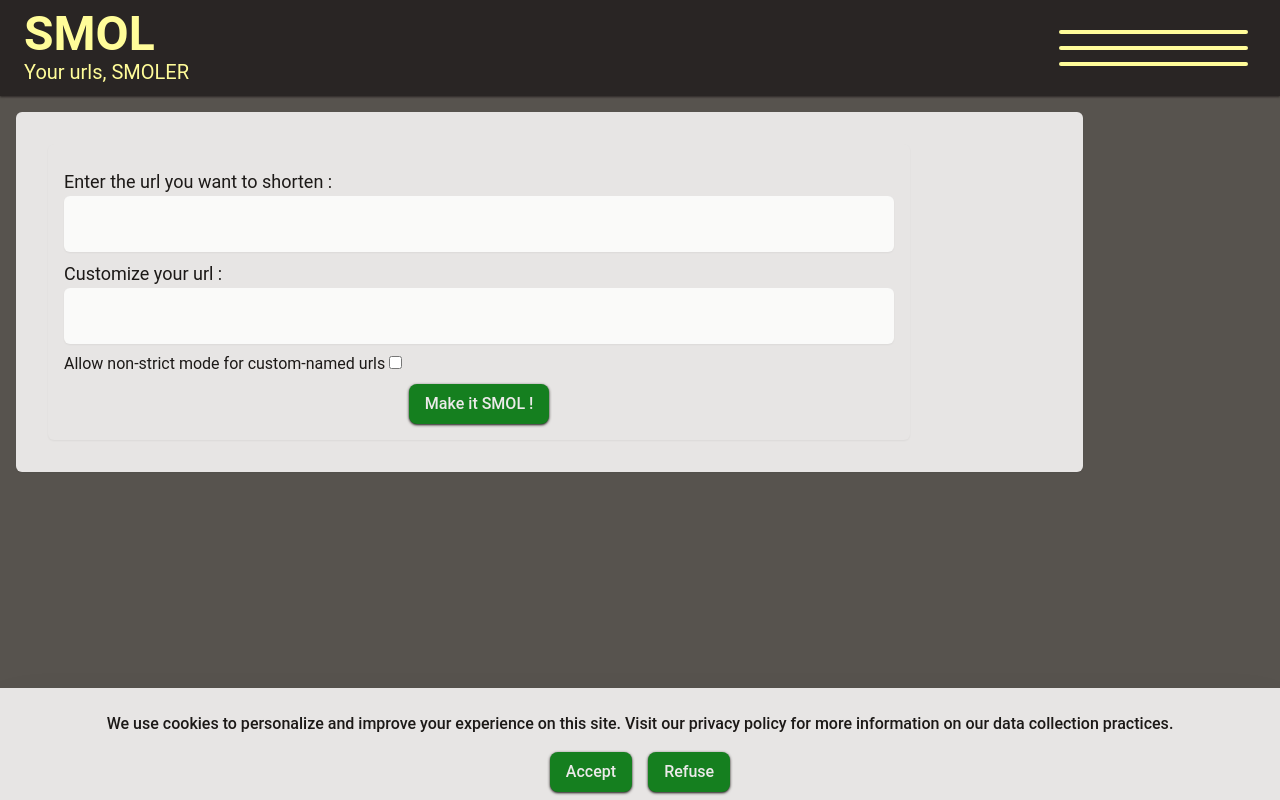
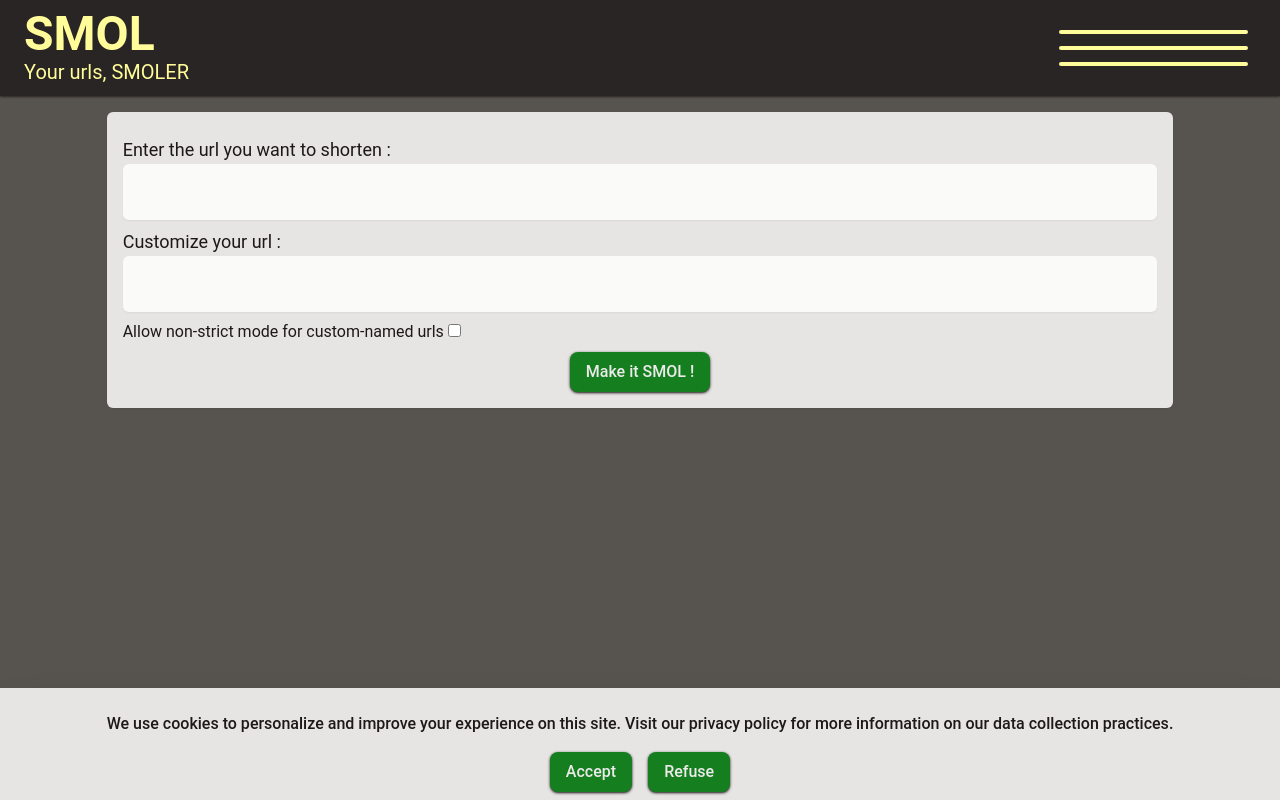
Before and after one commit to Janxa/smol, a React (Create React App) app in the folder client/: page / in a window 1280 px wide. Built offline with nearby package versions, Linux system fonts and the light colour scheme.

Commit message:
Removing useless button

```diff
--- a/client/src/components/Main.jsx
+++ b/client/src/components/Main.jsx
@@ -1,9 +1,12 @@
 import React, { Component } from "react";
 import UrlForm from "./UrlForm";
+import { useState } from "react";
+import UrlPairs from "./UrlPairs";
 import { withCookies } from "react-cookie";
 import axios from "axios";
 
 const Main = (props) => {
+  const [lastUrl,setLastUrl] =useState(null)
   const {url_list,setUrl_list,cookies} = props
   const add_url_to_list = (url) => {
     const new_url_list = [...url_list];
@@ -12,8 +15,21 @@ const Main = (props) => {
   };
 
   return (
-    <main className=" bg-stone-200 w-10/12 p-4 m-4 rounded-md shadow-sm">
+    <main className="flex flex-col items-center justify-between">
+        {lastUrl && (
+          <div className=" flex flex-col bg-stone-200 w-10/12 p-4 m-4 rounded-md shadow-sm">
+            <div className="flex justify-between h-full ">
+              <h3 className="text-lg text-primary-brown ">Here's your Shortened url !</h3>
+              <span onClick={()=>setLastUrl(null)}className="after:content-['\00d7'] after:cursor-pointer after:text-xl after:text-black after:relative after:-top-4 after:-right-2"></span>
+            </div>
+            <div>
+            <p className="  text-primary-green font-medium">{lastUrl.short}</p>
+            <p className=" line-through truncate text-xs text-stone-700 ">{lastUrl.long}</p>
+            </div>
+          </div>
+        )}
       <UrlForm
+        setLastUrl={setLastUrl}
         add_url_to_list={add_url_to_list}
         url_list={url_list}
       />
```
